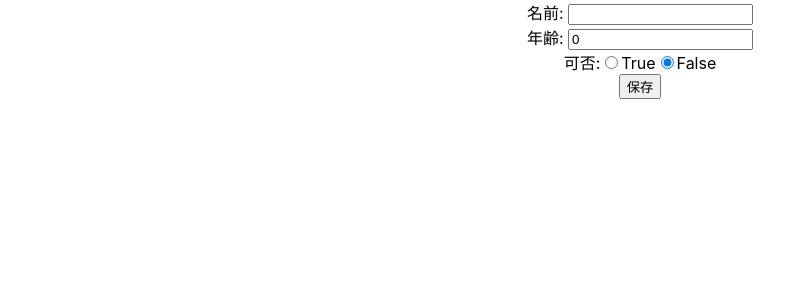
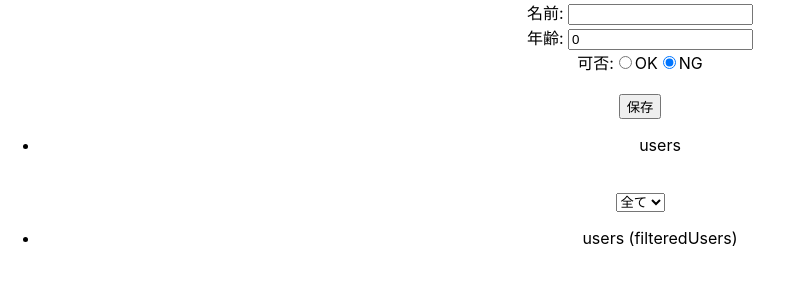
Before and after one commit to pochon-tech-pro/recoil-try, a React (Create React App) app: page / in a window 1280 px wide. Shown: the top 300 px of the page, without its empty margins (0-793 px from the left). Built offline with nearby package versions, Linux system fonts and the light colour scheme.

Commit message:
feat: selectorを使う
Recoil練習

```diff
--- a/src/App.tsx
+++ b/src/App.tsx
@@ -1,7 +1,6 @@
-import React, {useState, VFC} from 'react';
+import React, {ChangeEvent, useState, VFC} from 'react';
 import './App.css';
-import {useRecoilState} from "recoil";
-
+import {selector, useRecoilState, useRecoilValue} from "recoil";
 import {atom} from "recoil";
 
 type User = {
@@ -15,14 +14,40 @@ const stateUsers = atom<User[] | []>({
     default: []
 })
 
+const filterState = atom<string>({
+    key: "filterState",
+    default: ""
+})
+
+const filteredUsers = selector<User[]>({
+    key: "filteredUsers",
+    get: ({get}) => {
+        const filter = get(filterState)
+        const list = get(stateUsers)
+
+        switch (filter) {
+            case 'OK':
+                return list.filter(item => item.enable)
+            case 'NG':
+                return list.filter(item => !item.enable)
+            default :
+                return list
+        }
+    }
+})
+
 const App: VFC = () => {
     const [name, setName] = useState('')
     const [age, setAge] = useState(0)
     const [enable, setEnable] = useState(false)
 
     const [users, setUsers] = useRecoilState(stateUsers)
+    const saveHandler = () => setUsers([...users, {name, age, enable}])
 
-    const saveHandler = () => setUsers([...users, {name, age, enable}])
+    const [kind, setKind] = useRecoilState(filterState)
+    const changeHandler = (e: ChangeEvent<HTMLSelectElement>) => setKind(e.target.value)
+
+    const filtered = useRecoilValue(filteredUsers)
 
     return (
         <div className="App">
@@ -31,20 +56,36 @@ const App: VFC = () => {
             <div>可否:
                 <label>
                     <input type="radio" checked={enable} onChange={e => setEnable(!!e.target.value)}/>
-                    <span>True</span>
+                    <span>OK</span>
                 </label>
                 <label>
                     <input type="radio" checked={!enable} onChange={e => setEnable(!e.target.value)}/>
-                    <span>False</span>
+                    <span>NG</span>
                 </label>
             </div>
 
+            <br/>
             <button onClick={saveHandler}>保存</button>
+
             <br/>
+            <ul>
+                <li> users </li>
+                {users.map((user, idx) => {
+                    return <li key={idx}>{user.name} : {user.age} : {user.enable ? "OK" : "NG"} </li>
+                })}
+            </ul>
 
+            <br/>
+            <select value={kind} onChange={changeHandler }>
+                <option value=''>全て</option>
+                <option value='OK'>OK</option>
+                <option value='NG'>NG</option>
+            </select>
+            <br/>
             <ul>
-                {users.map((user, idx) => {
-                    return <li key={idx}>{user.name} : {user.age} : {user.enable.toString()} </li>
+                <li> users (filteredUsers) </li>
+                {filtered.map((user, idx) => {
+                    return <li key={idx}>{user.name} : {user.age} : {user.enable ? "OK" : "NG"} </li>
                 })}
             </ul>
         </div>
```
